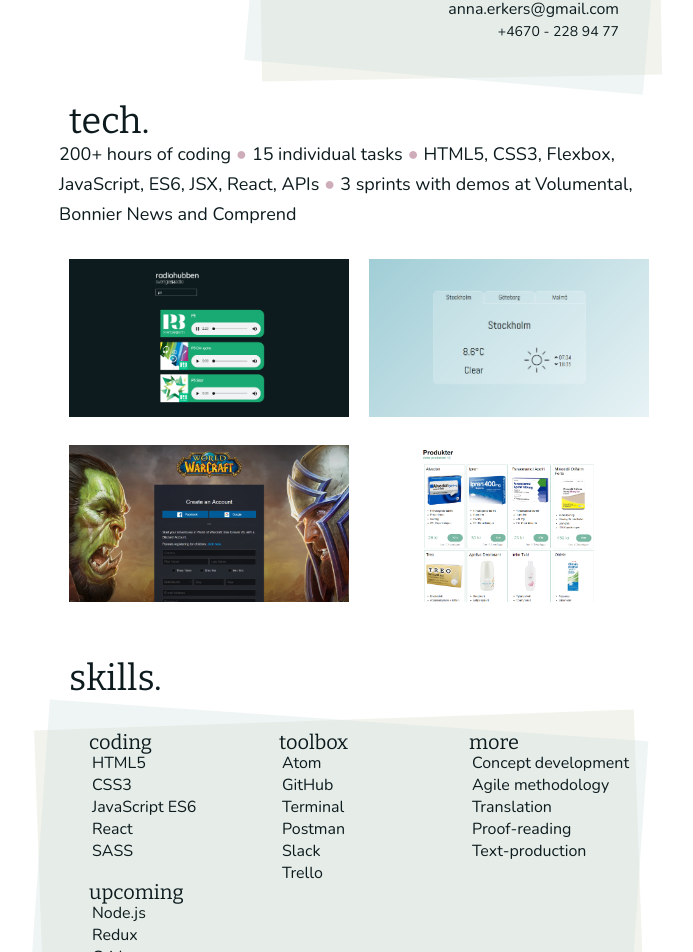
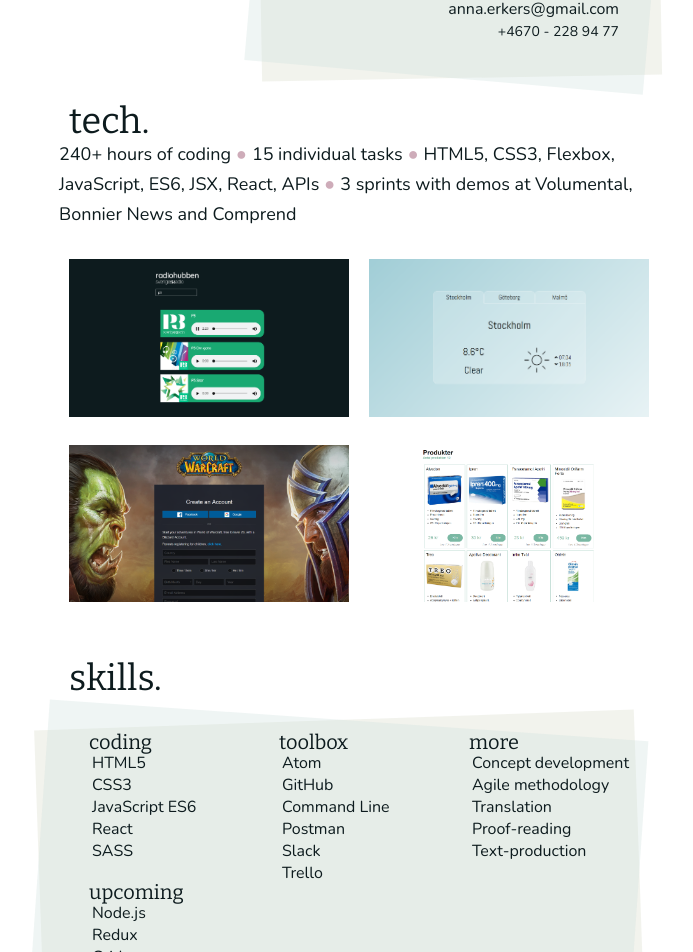
Before and after one commit to Hilwynn/personal-portfolio-technigo, a React (Create React App) app: page / in a window 1280 px wide. Shown: the part 609-1561 px from the top of the page, without its empty margins (281-974 px from the left). Built offline with nearby package versions, Linux system fonts and the light colour scheme.

Commit message:
Updated text content on landing page

```diff
--- a/src/Pages/LandingPage/index.js
+++ b/src/Pages/LandingPage/index.js
@@ -38,7 +38,12 @@ export default class LandingPage extends Component {
                 CSS tricks to Warcraft lore.
               </p>
               <p>
-                The Internet has been my second home for nearly 20 years and as a web developer my goals is to create an engaging and accessible experience for my cyber neighbours.
+                The Internet has been my second
+                home for nearly 20 years and as a
+                web developer my goals is to
+                create an engaging and accessible
+                experience for my cyber
+                neighbours.
               </p>
             </div>
             <div className="about-me-contact">
@@ -72,7 +77,7 @@ export default class LandingPage extends Component {
         <section className="container tech">
           <h2>Tech.</h2>
           <p>
-            200+ hours of coding
+            240+ hours of coding
             <span className="bullet pink">&#9679;</span>
             15 individual tasks
             <span className="bullet pink">&#9679;</span>
@@ -123,7 +128,7 @@ export default class LandingPage extends Component {
               <ul>
                 <li>Atom</li>
                 <li>GitHub</li>
-                <li>Terminal</li>
+                <li>Command Line</li>
                 <li>Postman</li>
                 <li>Slack</li>
                 <li>Trello</li>
```
